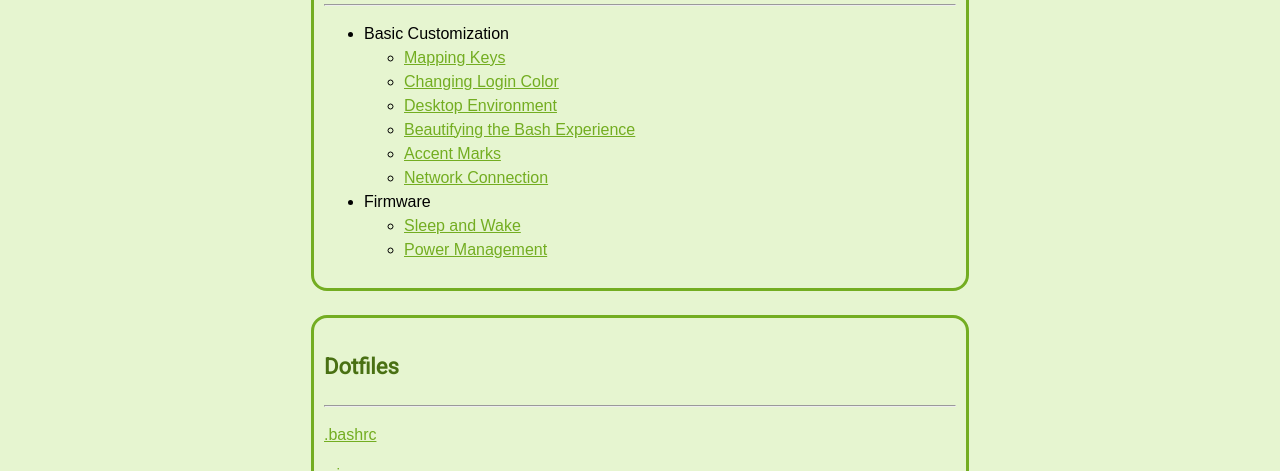
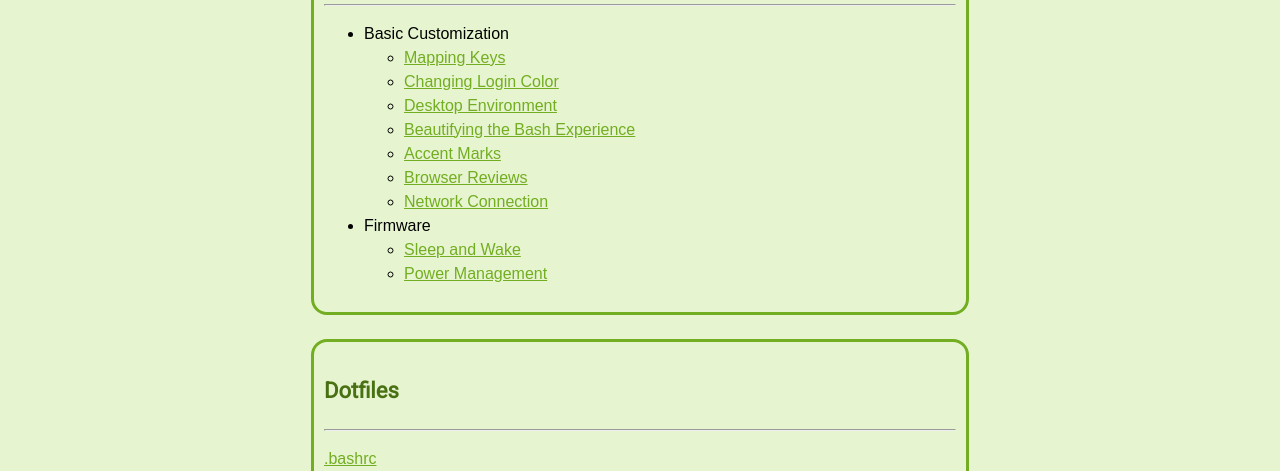
Before and after one commit to krithravi/webHelp, a plain HTML site: page index.html in a window 1280 px wide. Shown: the part 629-1100 px from the top of the page. Drawn offline with Linux system fonts and the light colour scheme.

```diff
--- a/index.html
+++ b/index.html
@@ -39,6 +39,8 @@
 						<li><a href="deskenv.html" target="_blank">Desktop Environment</a> </li>
 						<li><a href="bash.html" target="_blank">Beautifying the Bash Experience</a> </li>
 						<li><a href="tweaks.html" target="_blank">Accent Marks</a> </li>
+						<li><a href="browser.html" target="_blank">Browser
+								Reviews</a> </li>
 						<li><a href="network.html" target="_blank">Network Connection</a> </li>
 					</ul>
 				<li> Firmware </li>
```
Also changed, not shown: browser.html (added), 2 other files.
